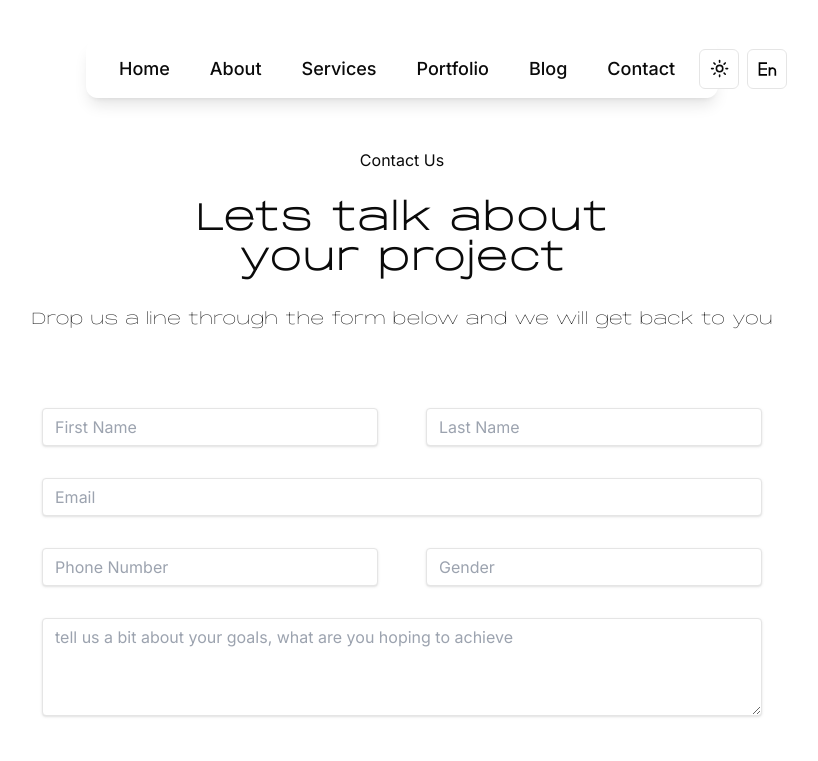
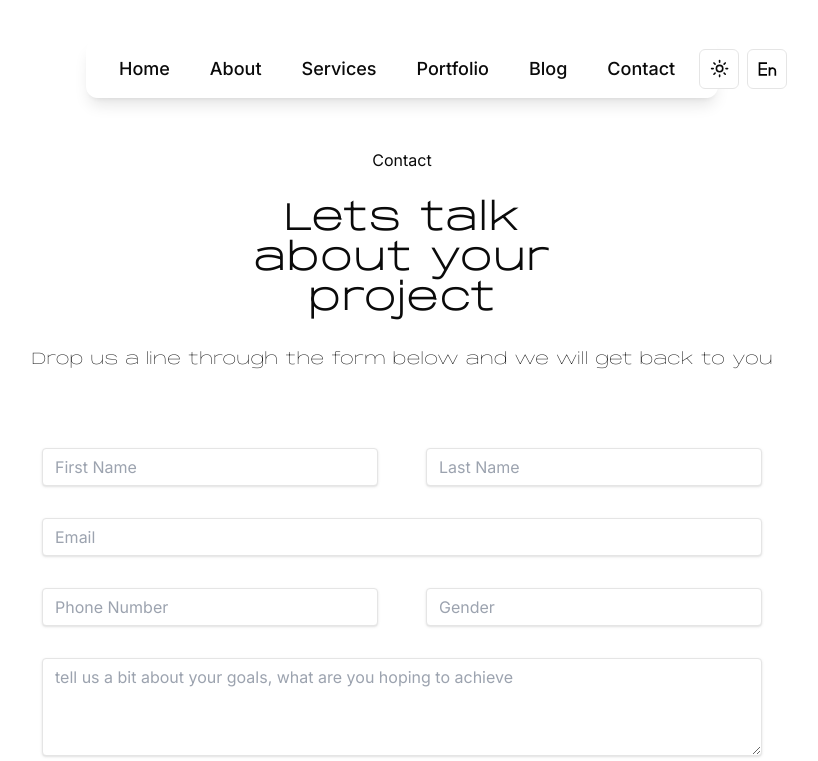
Before and after one commit to Itsbrandria/brandria, a Next.js app: page /en/contact in a window 1280 px wide. Shown: the top 761 px of the page, without its empty margins (238-1056 px from the left). Built offline with nearby package versions, Linux system fonts and the light colour scheme.

Commit message:
contact page arabic version

```diff
--- a/messages/ar.json
+++ b/messages/ar.json
@@ -67,5 +67,12 @@
     "p5":"مكاتب فروعنا ليست مجرد مكان مادي يستضيف فريقنا من المحترفين والمتخصصين. إنه المكان الذي يجعلنا نشعر بالترابط، ويفتح قلوبنا لبعضنا البعض، ويساعدنا في السراء والضراء. إنه أيضًا مكان للاستمتاع بالطعام الرائع وتنظيم التجمعات الأسبوعية الرائعة. مكتبنا هو بيئة تعزز الشعور بالترابط وتحتضن مجتمعها.",
     "p6":"مهمتنا هي السعي للقضاء على الرداءة في التسويق الرقمي على مستوى العالم. ليس لنكون الأفضل في التسويق الرقمي، بل لإتقان القدرة على تعزيز بيئة محفزة للأشخاص في مجال التسويق الرقمي."
 
+  },
+  "Contact": {
+    "h": "إتصل بنا",
+    "h2": "لنتحدث عن مشروعك",
+    "p":"اترك لنا رسالة من خلال النموذج أدناه وسنعود إليك.",
+    "btn":"أرسل"
+
   }
 }
--- a/messages/en.json
+++ b/messages/en.json
@@ -68,5 +68,12 @@
     "p5":"Our branches’ offices are not just the physical place that hosts our team of professionals and specialists. It is the place that makes us feel connected, opens our hearts to each other, and helps us out through thick and thin. It’s also a place to enjoy great food and organize wonderful weekend gatherings. Our office is an environment that fosters a sense of connection and nurtures its community.",
     "p6":"Our mission is to strive to eradicate the mediocrity of digital marketing worldwide. Not to be the best in digital marketing, but to master the ability to foster a nurturing environment for people in the digital marketing field."
 
+  },
+  "Contact": {
+    "h": "Contact",
+    "h2": "Lets talk about your project",
+    "p":"Drop us a line through the form below and we will get back to you",
+    "btn":"Send"
+
   }
 }
--- a/src/app/[locale]/about/page.tsx
+++ b/src/app/[locale]/about/page.tsx
@@ -136,8 +136,6 @@ export default function Page() {
   return (
     <main className="py-36 flex flex-col px-8 lg:px-0 gap-14 lg:gap-20">
       <section className="flex lg:px-4 flex-col gap-12 px-0 mx-auto lg:w-9/12">
-
-
         <h1 className="  overflow-hidden  text-3xl  md:text-6xl line-clamp-2 !leading-relaxed ltr:!tracking-wider  !font-semibold  mx-auto ">
           <Balancer>
             {
@@ -145,8 +143,6 @@ export default function Page() {
             }
           </Balancer>
         </h1>
-
-
         <div className="flex">
           <div className=" mx-auto space-y-4">
             <div className="text-lg lg:text-2xl  !leading-relaxed">
--- a/src/app/[locale]/contact/page.tsx
+++ b/src/app/[locale]/contact/page.tsx
@@ -1,13 +1,31 @@
+import { useLocale, useTranslations } from 'next-intl';
 import React from 'react'
 
 export default function page() {
+  // eslint-disable-next-line react-hooks/rules-of-hooks
+  const t = useTranslations("Contact");
+  // eslint-disable-next-line react-hooks/rules-of-hooks
+  const locale = useLocale();
+
+  const ListText =
+    {
+      subTitle: "If you need to contact us for any other matters, please use the following contact channels:",
+      element1: "For security incidents, email security@brandira.com",
+      element2: "Survicate has appointed a Data Protection Officer, Rudi Kosiór. If you have questions or concerns regarding data protection or compliance with privacy regulations, please dont hesitate to reach out to him by sending an email to security@brandira.com",
+      element3: "If you have issues or complaints with service quality, billing, invoicing, or concerns about our policies, please reach out to us anytime through the send us a message button inside the Survicate product or send an email to security@brandira.com",
+      subTitleAR: "تحفيز الإبداع والابتكارإذا كنت بحاجة إلى الاتصال بنا لأي أمور أخرى، يرجى استخدام قنوات الاتصال التالية:",
+      element1AR: "لحوادث الأمان، يرجى إرسال بريد إلكتروني إلى security@brandira.com",
+      element2AR: "عينت شركة Survicate مسؤول حماية البيانات، رودي كوسيور. إذا كانت لديك أي أسئلة أو مخاوف بشأن حماية البيانات أو الامتثال للوائح الخصوصية، فلا تتردد في التواصل معه عبر إرسال بريد إلكتروني إلى security@brandira.com.",
+      element3AR: "إذا كانت لديك مشكلات أو شكاوى بخصوص جودة الخدمة أو الفواتير أو الفوترة أو مخاوف بشأن سياساتنا، يرجى التواصل معنا في أي وقت من خلال زر إرسال رسالة داخل منتج أو إرسال بريد إلكتروني إلى security@brandira.com.",
+    };
+
   return (
     <main className="py-36 flex flex-col gap-20">
       <div className="flex px-14 flex-col gap-16 ">
         <div className='leading-loose flex flex-col justify-center gap-6'>
-          <p className='lg:max-w-5xl mx-auto space-y-4 '>Contact Us</p>
-          <h1 className='text-2xl font-bold ltr:tracking-wider sm:text-5xl md:text-4xl text-center'>Lets talk about <br /> your project</h1>
-          <h5 className='lg:max-w-5xl mx-auto space-y-4 '>Drop us a line through the form below and we will get back to you</h5>
+          <p className='lg:max-w-5xl mx-auto space-y-4 '>{t("h")}</p>
+          <h1 className='text-2xl font-bold ltr:tracking-wider sm:text-5xl md:text-4xl mx-96 text-center'>{t("h2")}</h1>
+          <h5 className='lg:max-w-5xl mx-auto space-y-4 '>{t("p")}</h5>
         </div>
         <form className='grid grid-cols-8 gap-4 mx-52'>
           <div className='p-4 col-span-4 py-2'>
@@ -58,15 +76,16 @@ export default function page() {
             />
           </div>
           <div className='p-4 col-span-2'>
-            <input type="submit" value="Send" className='border rounded py-2 px-3 bg-white text-black cursor-pointer'/>
+            <input type="submit" value={t("btn")} className='border rounded py-2 px-3 bg-white text-black cursor-pointer'/>
           </div>
         </form>
         <div className='flex flex-col mx-40'>
-          <h4>If you need to contact us for any other matters, please use the following contact channels:</h4>
+
+          <h4>{locale === "en" ? ListText.subTitle : ListText.subTitleAR}</h4>
           <ul className='list-image-[url(/badge-check.svg)]'>
-            <li>For security incidents, email security@brandira.com</li>
-            <li>Survicate has appointed a Data Protection Officer, Rudi Kosiór. If you have questions or concerns regarding data protection or compliance with privacy regulations, please dont hesitate to reach out to him by sending an email to security@brandira.com</li>
-            <li>If you have issues or complaints with service quality, billing, invoicing, or concerns about our policies, please reach out to us anytime through the send us a message button inside the Survicate product or send an email to security@brandira.com</li>
+            <li>{locale === "en" ? ListText.element1 : ListText.element1AR}</li>
+            <li>{locale === "en" ? ListText.element2 : ListText.element2AR}</li>
+            <li>{locale === "en" ? ListText.element3 : ListText.element3AR}</li>
           </ul>
         </div>
       </div>
```
